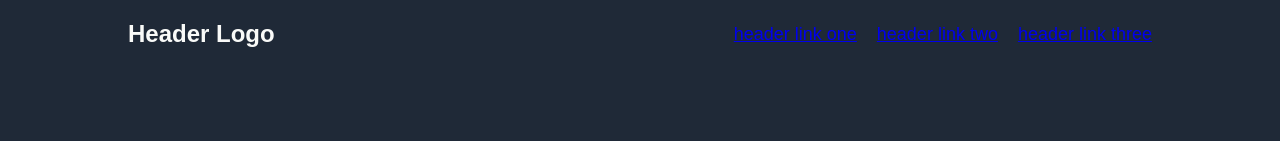
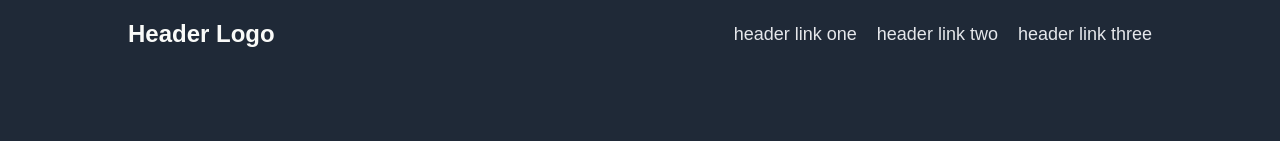
Before and after one commit to kshitjj/landing-page-odin-project, a plain HTML site: page index.html in a window 1280 px wide. Shown: the top 141 px of the page. Drawn offline with Linux system fonts and the light colour scheme; grey boxes are pictures that could not be loaded.

Commit message:
remove text decoration from links

```diff
--- a/styles.css
+++ b/styles.css
@@ -23,6 +23,11 @@ body{
     color: #F9FAF8;
     font-family: sans-serif;
     font-weight: bolder;
+}
+
+a{
+    text-decoration: none;
+    color:#E5E7EB;
 }
 
 .header .lower{
```
